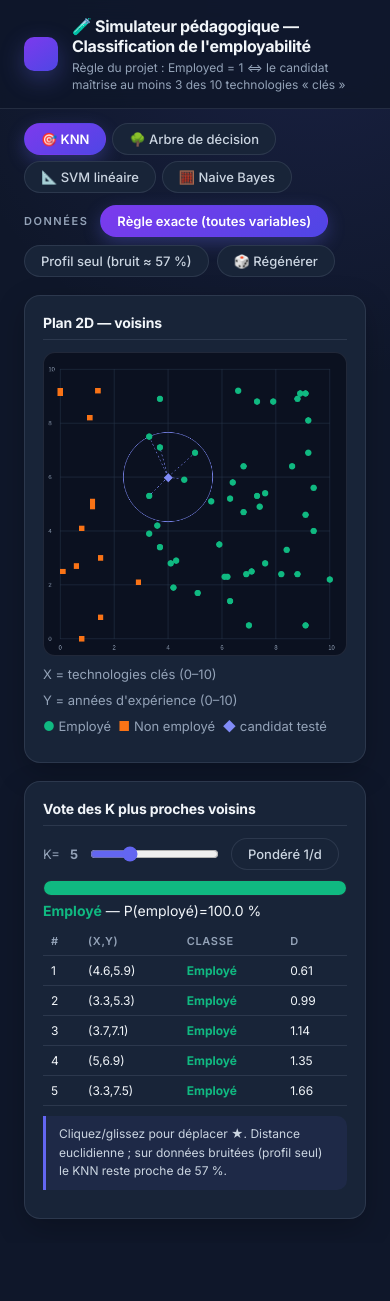
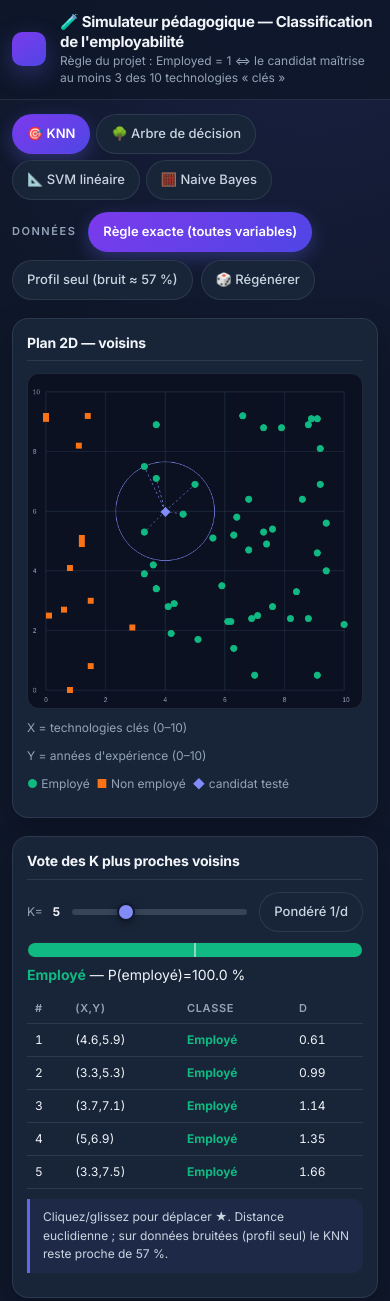
Before and after one commit to cris7suii/DM_Project, a plain HTML site: page simulation/index.html in a window 390 px wide. Before the commit the page ends 1243 px from the top, so only its background shows below. Drawn offline with Linux system fonts and the light colour scheme.

Commit message:
style: introduce design tokens and responsive foundation for simulator

```diff
--- a/simulation/css/style.css
+++ b/simulation/css/style.css
@@ -1,5 +1,11 @@
 @import url('https://fonts.googleapis.com/css2?family=Inter:wght@400;500;600;700&display=swap');
+
+/* =========================================================
+   Simulateur ML — Design tokens
+   (les anciens noms sont conservés : le JS lit --b, --r, --o)
+   ========================================================= */
 :root {
+  /* Couleurs */
   --bg: #0f172a;
   --card: #182438;
   --card2: #1e293b;
@@ -14,20 +20,42 @@
   --vio: #7c3aed;
   --cy: #22d3ee;
   --g: #10b981;
+  --deep: #0b1120;
+
+  /* Typographie */
+  --font: 'Inter', -apple-system, BlinkMacSystemFont, "Segoe UI", Roboto, Helvetica, Arial, sans-serif;
+  --mono: ui-monospace, SFMono-Regular, Menlo, Monaco, Consolas, monospace;
+
+  /* Espacement / formes */
+  --s1: 4px; --s2: 8px; --s3: 12px; --s4: 16px; --s5: 24px;
+  --radius: 16px;
+  --radius-sm: 10px;
+  --shadow: 0 10px 30px rgba(0, 0, 0, .22);
+  --ease: .2s ease;
+  --gutter: 24px;
 }
 
 * { box-sizing: border-box; }
+
 body {
   margin: 0;
   background: radial-gradient(circle at 80% 0%, rgba(99, 102, 241, .12), transparent 30%), var(--bg);
   color: var(--tx);
-  font: 14px 'Inter', -apple-system, BlinkMacSystemFont, "Segoe UI", Roboto, Helvetica, Arial, sans-serif;
+  font: 14px/1.5 var(--font);
   -webkit-font-smoothing: antialiased;
+  min-height: 100vh;
 }
+
+/* ---------- Accessibilité : focus clavier ---------- */
+:focus-visible {
+  outline: 2px solid var(--o);
+  outline-offset: 2px;
+}
+button:focus:not(:focus-visible) { outline: none; }
 
 /* ---------- En-tête ---------- */
 header {
-  padding: 16px 24px;
+  padding: 16px var(--gutter);
   border-bottom: 1px solid var(--bd);
   background: rgba(15, 23, 42, .85);
   backdrop-filter: blur(14px);
@@ -38,18 +66,18 @@ header {
 header::before {
   content: "";
   width: 34px; height: 34px; flex: none;
-  border-radius: 10px;
+  border-radius: var(--radius-sm);
   background: linear-gradient(145deg, var(--vio), #4f46e5);
   box-shadow: 0 8px 24px rgba(99, 102, 241, .32);
 }
-h1 { font-size: 16px; margin: 0 0 2px; color: var(--tx); font-weight: 700; letter-spacing: -.02em; }
-header small { color: var(--mu); font-size: 12px; }
+h1 { font-size: 16px; line-height: 1.3; margin: 0 0 2px; color: var(--tx); font-weight: 700; letter-spacing: -.02em; }
+header small { color: var(--mu); font-size: 12px; line-height: 1.4; display: block; }
 
 /* ---------- Navigation (onglets algorithmes) ---------- */
 nav {
   display: flex;
   gap: 6px;
-  padding: 14px 24px 4px;
+  padding: 14px var(--gutter) 4px;
   flex-wrap: wrap;
 }
 nav button, .btn {
@@ -62,13 +90,15 @@ nav button, .btn {
   font: inherit;
   font-size: 13px;
   font-weight: 500;
-  transition: all .2s ease;
+  line-height: 1.3;
+  transition: background var(--ease), border-color var(--ease), color var(--ease), box-shadow var(--ease);
 }
 nav button:hover, .btn:hover {
   background: var(--card2);
   border-color: rgba(129, 140, 248, .5);
   color: var(--tx);
 }
+nav button:active, .btn:active { transform: translateY(1px); }
 nav button.on, .btn.on {
   background: linear-gradient(145deg, var(--vio), #4f46e5);
   border-color: transparent;
@@ -79,9 +109,9 @@ nav button.on, .btn.on {
 
 /* ---------- Barre « Données » ---------- */
 .toolbar {
-  padding: 8px 24px 0;
+  padding: 8px var(--gutter) 0;
   display: flex;
-  gap: 8px;
+  gap: var(--s2);
   align-items: center;
   flex-wrap: wrap;
 }
@@ -91,7 +121,7 @@ nav button.on, .btn.on {
   font-weight: 600;
   letter-spacing: .14em;
   text-transform: uppercase;
-  margin-right: 4px;
+  margin-right: var(--s1);
 }
 
 /* ---------- Mise en page ---------- */
@@ -99,21 +129,23 @@ main {
   display: grid;
   grid-template-columns: minmax(320px, 1.2fr) minmax(300px, 1fr);
   gap: 18px;
-  padding: 18px 24px 24px;
-}
-@media (max-width: 840px) {
-  main { grid-template-columns: 1fr; }
+  padding: 18px var(--gutter) var(--gutter);
+  max-width: 1400px;
+  margin: 0 auto;
+  align-items: start;
 }
 
 .card {
   background: var(--card);
   border: 1px solid var(--bd);
-  border-radius: 16px;
+  border-radius: var(--radius);
   padding: 18px;
-  box-shadow: 0 10px 30px rgba(0, 0, 0, .22);
+  box-shadow: var(--shadow);
+  min-width: 0; /* évite le débordement des tableaux dans la grille */
 }
 .card h2 {
   font-size: 14px;
+  line-height: 1.4;
   margin: 0 0 12px;
   color: var(--tx);
   font-weight: 700;
@@ -121,17 +153,22 @@ main {
   border-bottom: 1px solid var(--bd);
   padding-bottom: 8px;
 }
+#panel { overflow-x: auto; }
 
+/* ---------- Canvas ---------- */
 canvas {
   width: 100%;
-  aspect-ratio: 1/1;
-  background: #0b1120;
+  max-width: 620px;
+  aspect-ratio: 1 / 1;
+  margin: 0 auto;
+  background: var(--deep);
   border: 1px solid var(--bd);
   border-radius: 12px;
   display: block;
   cursor: crosshair;
 }
 
+/* ---------- Lignes de contrôle ---------- */
 .row {
   display: flex;
   gap: 10px;
@@ -141,27 +178,75 @@ canvas {
   color: var(--mu);
   font-size: 13px;
 }
+.row b { color: var(--tx); font-variant-numeric: tabular-nums; }
+.row input[type=range] { flex: 1 1 140px; min-width: 100px; }
+
+/* ---------- Curseurs ---------- */
 input[type=range] {
+  -webkit-appearance: none;
+  appearance: none;
+  height: 20px;
+  background: transparent;
   accent-color: var(--ind);
   cursor: pointer;
 }
+input[type=range]::-webkit-slider-runnable-track {
+  height: 6px;
+  border-radius: 999px;
+  background: rgba(148, 163, 184, .25);
+}
+input[type=range]::-webkit-slider-thumb {
+  -webkit-appearance: none;
+  width: 18px; height: 18px;
+  margin-top: -6px;
+  border-radius: 50%;
+  background: var(--o);
+  border: 2px solid var(--bg);
+  box-shadow: 0 2px 8px rgba(0, 0, 0, .4);
+  transition: transform var(--ease);
+}
+input[type=range]::-webkit-slider-thumb:hover { transform: scale(1.12); }
+input[type=range]::-moz-range-track {
+  height: 6px;
+  border-radius: 999px;
+  background: rgba(148, 163, 184, .25);
+}
+input[type=range]::-moz-range-thumb {
+  width: 14px; height: 14px;
+  border-radius: 50%;
+  background: var(--o);
+  border: 2px solid var(--bg);
+  box-shadow: 0 2px 8px rgba(0, 0, 0, .4);
+}
 
+/* ---------- Barre de probabilité ---------- */
 .bar {
+  position: relative;
   height: 16px;
   border-radius: 999px;
   overflow: hidden;
   display: flex;
-  background: #0b1120;
+  background: var(--deep);
   border: 1px solid var(--bd);
   margin: 6px 0;
 }
+.bar::after { /* repère à 50 % */
+  content: "";
+  position: absolute;
+  left: 50%; top: 0; bottom: 0;
+  width: 2px;
+  margin-left: -1px;
+  background: rgba(241, 245, 249, .55);
+  pointer-events: none;
+}
 .bar i { display: block; height: 100%; transition: width .3s ease; }
 
+/* ---------- Notes ---------- */
 .note {
   border-left: 3px solid var(--ind);
   padding: 9px 13px;
   background: rgba(99, 102, 241, .08);
-  border-radius: 0 10px 10px 0;
+  border-radius: 0 var(--radius-sm) var(--radius-sm) 0;
   margin: 10px 0;
   color: var(--soft);
   font-size: 12px;
@@ -169,27 +254,64 @@ input[type=range] {
 }
 
 code {
-  background: #0b1120;
+  background: var(--deep);
   padding: 2px 6px;
   border-radius: 6px;
   color: var(--cy);
-  font-family: ui-monospace, SFMono-Regular, Menlo, Monaco, Consolas, monospace;
+  font-family: var(--mono);
   font-size: 12px;
 }
 
+/* ---------- Tableaux ---------- */
 table {
   width: 100%;
   border-collapse: collapse;
   font-size: 12px;
   margin: 8px 0;
+  font-variant-numeric: tabular-nums;
 }
 td, th {
   padding: 7px 8px;
   border-bottom: 1px solid var(--bd);
   text-align: left;
+  white-space: nowrap;
 }
 th { color: var(--mu); font-weight: 600; font-size: 11px; letter-spacing: .06em; text-transform: uppercase; }
 td { color: var(--tx); }
+tr:hover td { background: rgba(148, 163, 184, .05); }
+
+/* Classes de ligne : le td n'écrase plus la couleur */
+tr.B td { color: var(--b); font-weight: 600; }
+tr.R td { color: var(--r); font-weight: 600; }
 
 .B { color: var(--b); font-weight: bold; }
 .R { color: var(--r); font-weight: bold; }
+
+/* =========================================================
+   Responsive
+   ========================================================= */
+@media (max-width: 1024px) {
+  :root { --gutter: 18px; }
+}
+
+@media (max-width: 840px) {
+  main { grid-template-columns: 1fr; }
+  canvas { max-width: 560px; }
+}
+
+@media (max-width: 520px) {
+  :root { --gutter: 12px; }
+  header { padding-top: 12px; padding-bottom: 12px; }
+  h1 { font-size: 15px; }
+  .card { padding: 14px; }
+  nav button, .btn { min-height: 40px; padding: 8px 14px; }
+  .row { font-size: 12px; }
+}
+
+/* ---------- Mouvement réduit ---------- */
+@media (prefers-reduced-motion: reduce) {
+  *, *::before, *::after {
+    transition-duration: .01ms !important;
+    animation-duration: .01ms !important;
+  }
+}
```
